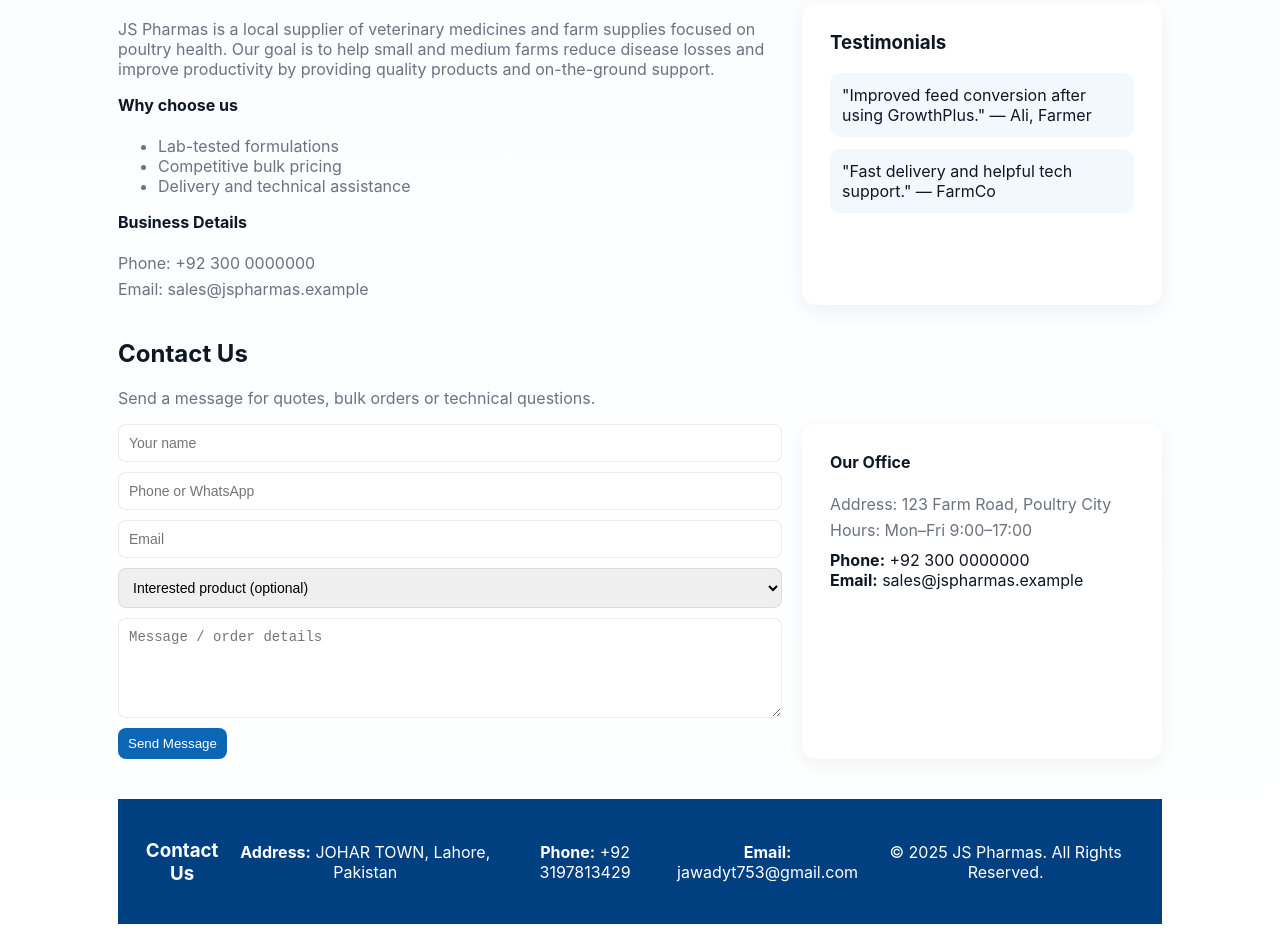
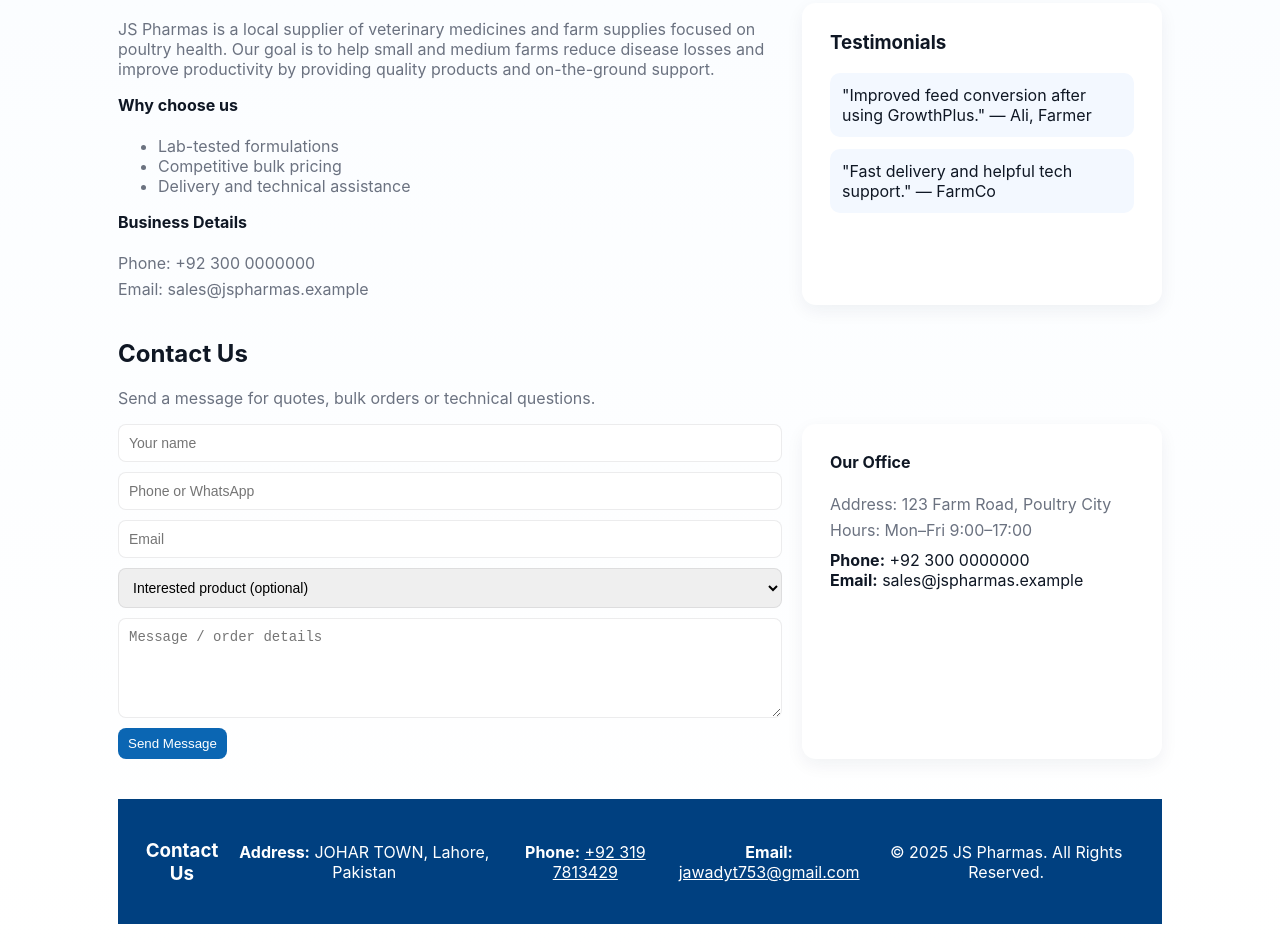
Before and after one commit to jawad811/js-pharmas, a plain HTML site: page index.html in a window 1280 px wide. Shown: the part 933-1885 px from the top of the page. Drawn offline with Linux system fonts and the light colour scheme.

Commit message:
Update index.html

```diff
--- a/index.html
+++ b/index.html
@@ -245,11 +245,10 @@
     <footer style="background-color:#004080; color:white; text-align:center; padding:20px;">
   <h3>Contact Us</h3>
   <p><strong>Address:</strong> JOHAR TOWN, Lahore, Pakistan</p>
-  <p><strong>Phone:</strong> +92 3197813429</p>
-  <p><strong>Email:</strong> jawadyt753@gmail.com</p>
+  <p><strong>Phone:</strong> <a href="tel:+923197813429" style="color:white;">+92 319 7813429</a></p>
+  <p><strong>Email:</strong> <a href="mailto:jawadyt753@gmail.com" style="color:white;">jawadyt753@gmail.com</a></p>
   <p>© 2025 JS Pharmas. All Rights Reserved.</p>
 </footer>
-
 
   </div>
 
```
